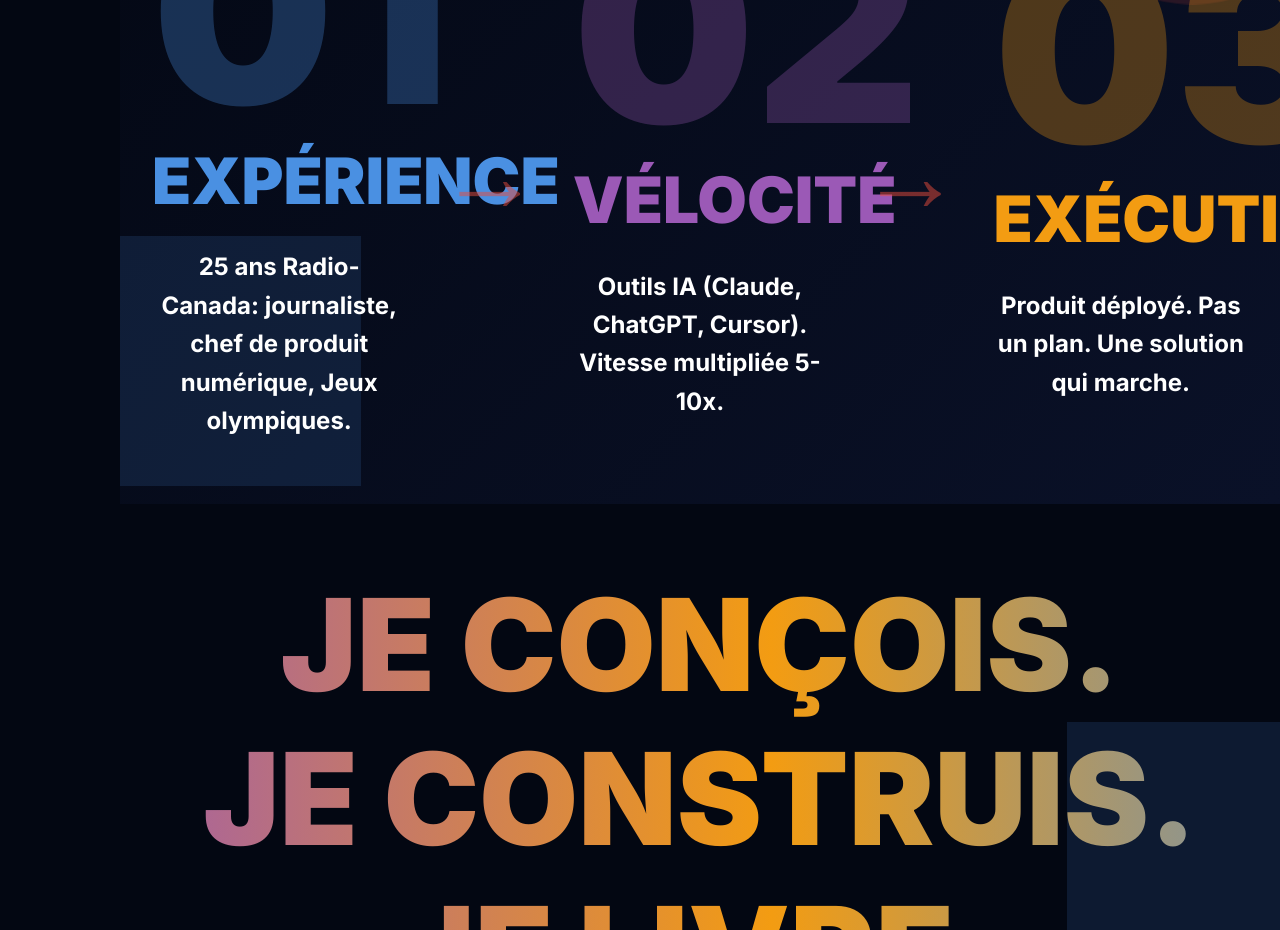
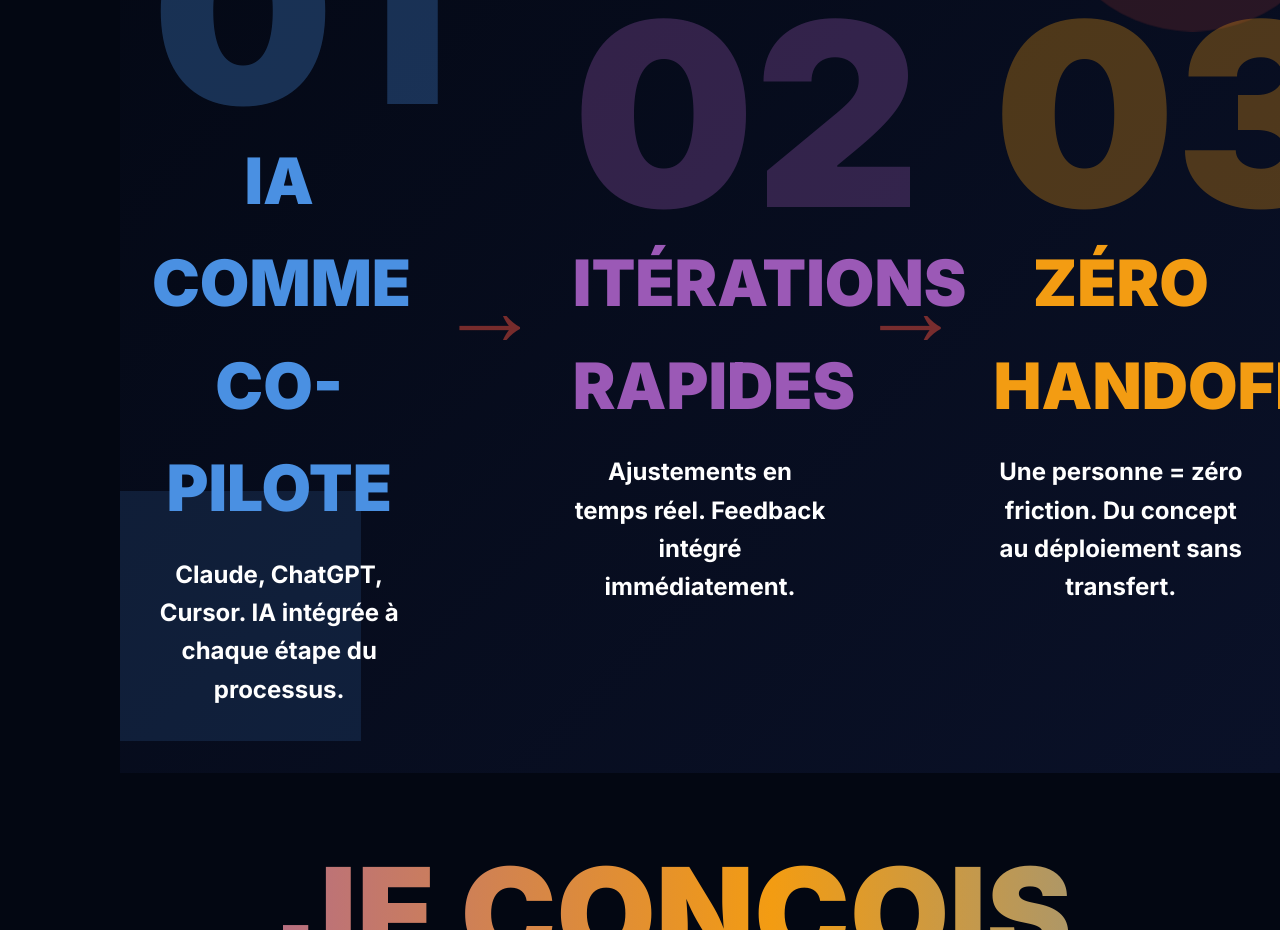
Before and after one commit to pierremichaudpm/studiomicho, a Next.js app: page / in a window 1280 px wide. Shown: the part 6520-7450 px from the top of the page. Built offline with nearby package versions, Linux system fonts and the light colour scheme.

Commit message:
Update Comment section with new text
01 → IA comme co-pilote (Claude, ChatGPT, Cursor)
02 → Itérations rapides (ajustements temps réel)
03 → Zéro handoff (une personne = zéro friction)

Remplace l'ancien texte sur expérience/vélocité/exécution

```diff
--- a/components/Comment.tsx
+++ b/components/Comment.tsx
@@ -110,7 +110,7 @@ const Comment: React.FC = () => {
                 color: "#4A90E2",
               }}
             >
-              Expérience
+              IA comme co-pilote
             </div>
             <div
               className="flow-desc"
@@ -120,8 +120,7 @@ const Comment: React.FC = () => {
                 fontWeight: 600,
               }}
             >
-              25 ans Radio-Canada: journaliste, chef de produit numérique, Jeux
-              olympiques.
+              Claude, ChatGPT, Cursor. IA intégrée à chaque étape du processus.
             </div>
           </div>
 
@@ -172,7 +171,7 @@ const Comment: React.FC = () => {
                 color: "#9B59B6",
               }}
             >
-              Vélocité
+              Itérations rapides
             </div>
             <div
               className="flow-desc"
@@ -182,7 +181,7 @@ const Comment: React.FC = () => {
                 fontWeight: 600,
               }}
             >
-              Outils IA (Claude, ChatGPT, Cursor). Vitesse multipliée 5-10x.
+              Ajustements en temps réel. Feedback intégré immédiatement.
             </div>
           </div>
 
@@ -233,7 +232,7 @@ const Comment: React.FC = () => {
                 color: "#F39C12",
               }}
             >
-              Exécution
+              Zéro handoff
             </div>
             <div
               className="flow-desc"
@@ -243,7 +242,8 @@ const Comment: React.FC = () => {
                 fontWeight: 600,
               }}
             >
-              Produit déployé. Pas un plan. Une solution qui marche.
+              Une personne = zéro friction. Du concept au déploiement sans
+              transfert.
             </div>
           </div>
         </div>
```
